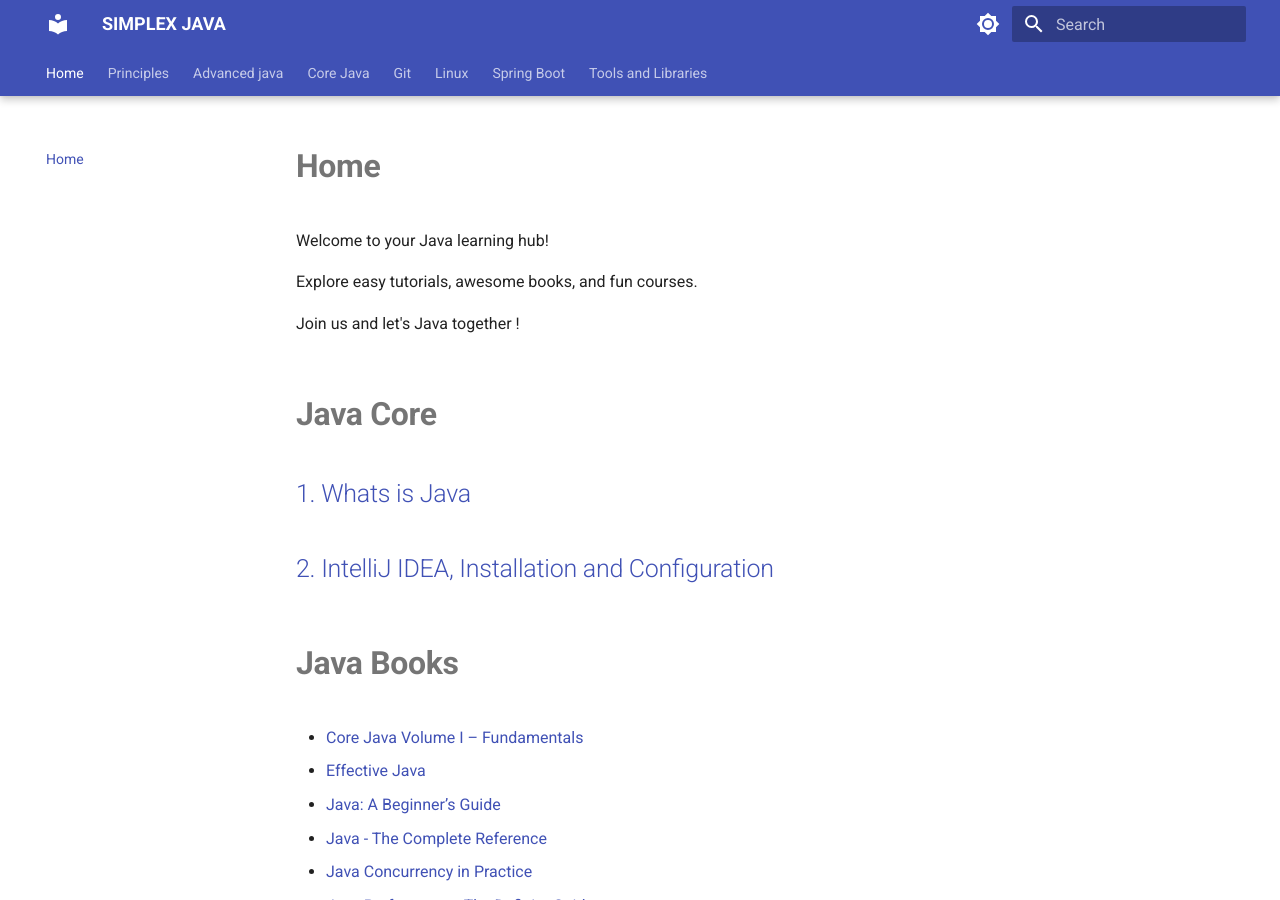
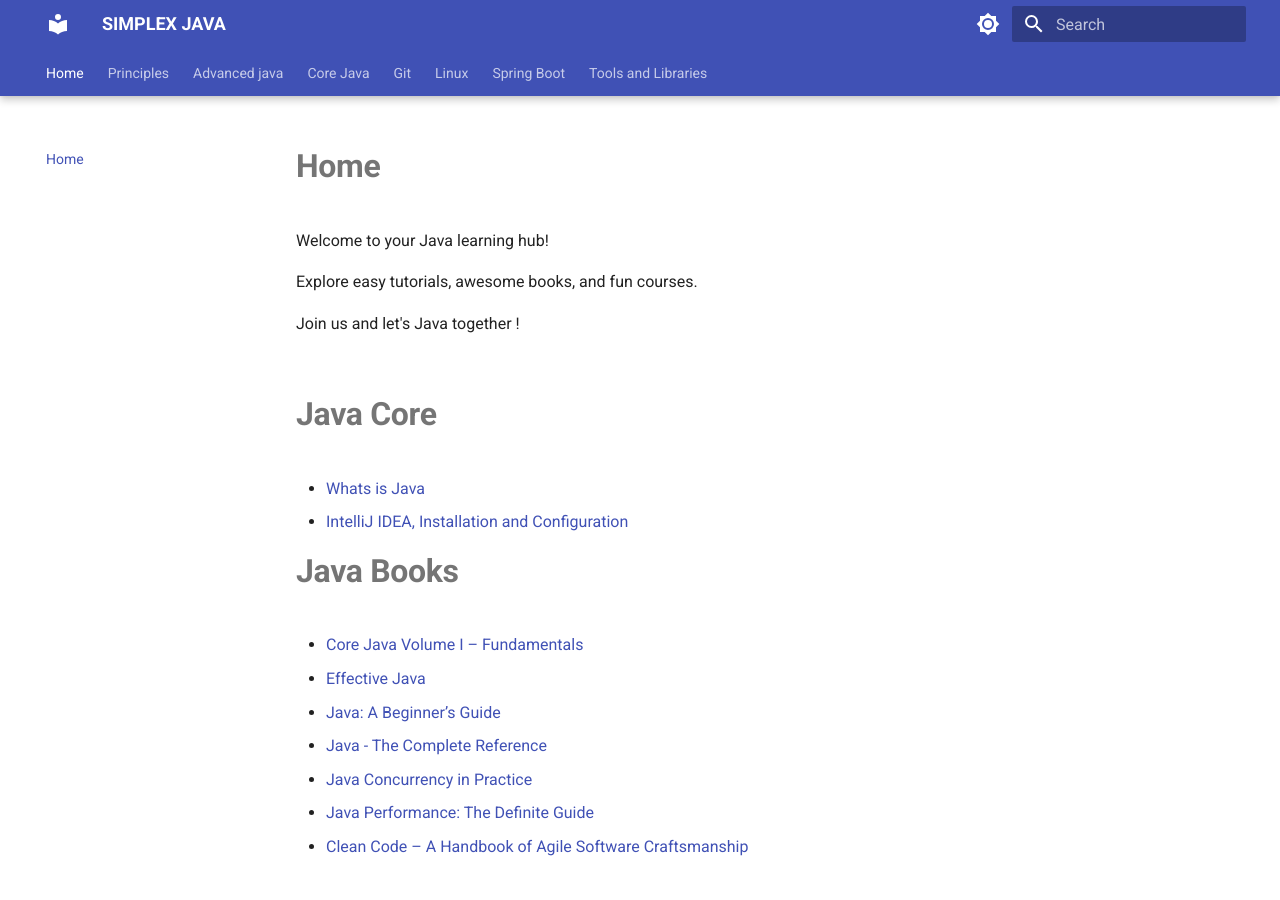
Before and after one commit to aleksandre-zaccone/simplex-java, an MkDocs documentation site: the page built from docs/index.md, in a window 1280 px wide and 900 px high. Built offline with MkDocs 1.6.1 and Material for MkDocs 9.7.7, drawn with Linux system fonts in a browser that asks for light colours.

Commit message:
minor fix

```diff
--- a/docs/index.md
+++ b/docs/index.md
@@ -10,9 +10,8 @@ Join us and let's Java together !
 
 # **Java Core**
 
-## [1. Whats is Java](Core%20Java/1.%20Whats%20is%20Java.md)
-
-## [2. IntelliJ IDEA, Installation and Configuration](Core%20Java/2.%20IntelliJ%20IDEA,%20Installation%20and%20Configuration.md)
+- [Whats is Java](Core%20Java/1.%20Whats%20is%20Java.md)
+- [IntelliJ IDEA, Installation and Configuration](Core%20Java/2.%20IntelliJ%20IDEA,%20Installation%20and%20Configuration.md)
 <br>
 
 # **Java Books**
```
